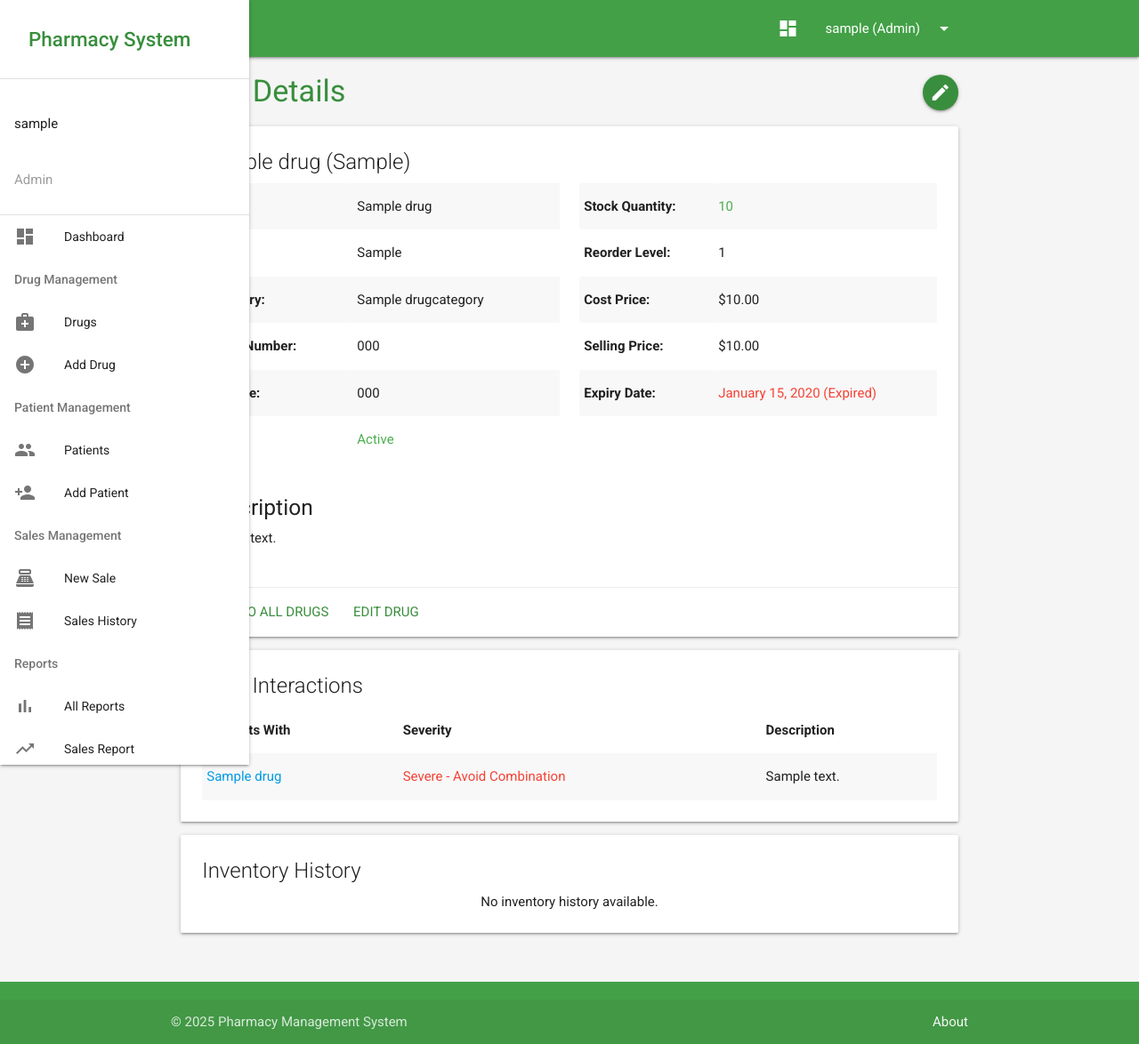
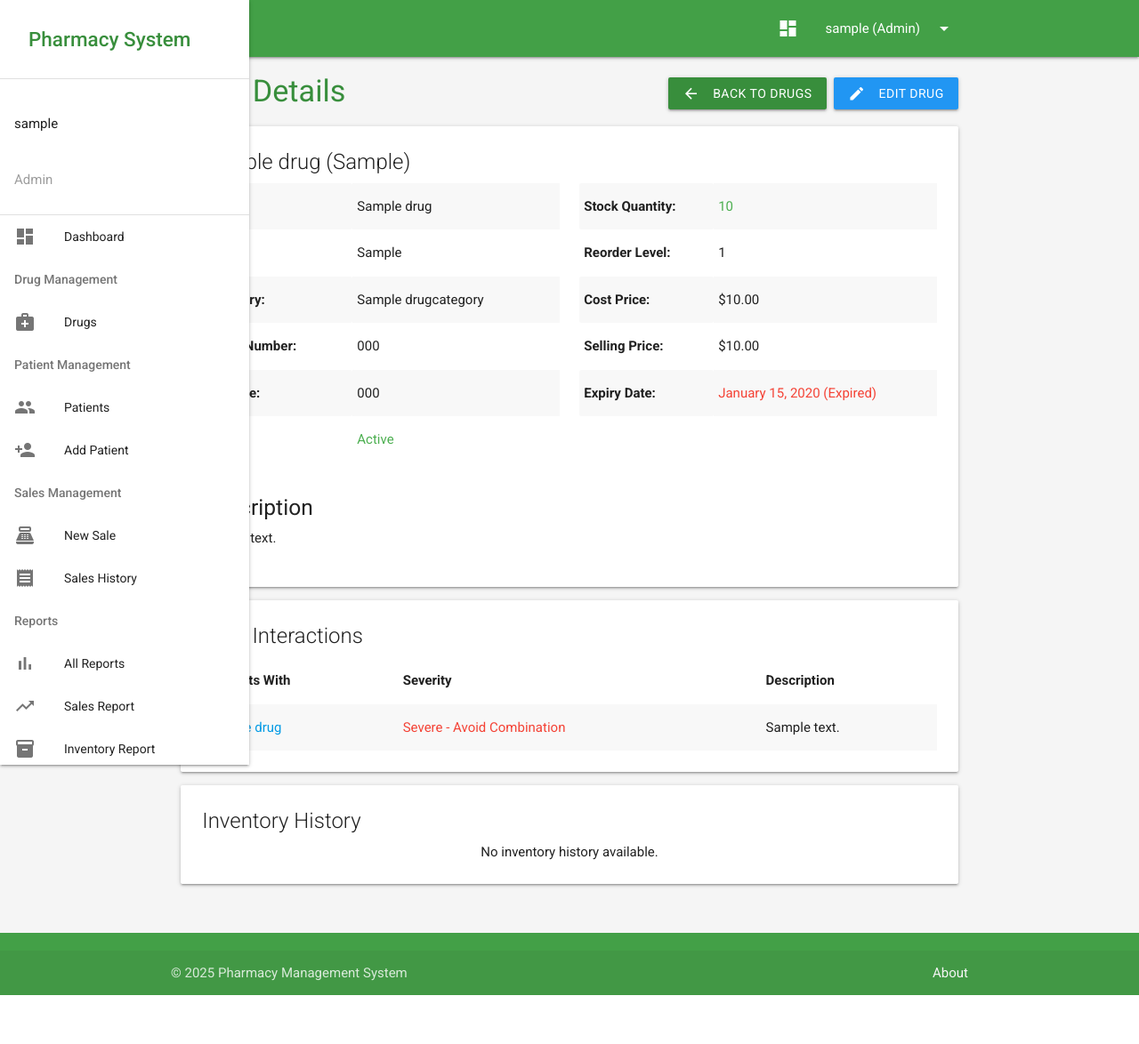
Before and after one commit to PMS12343/take-it, a Django app: page /drugs/1/ in a window 1280 px wide. Shown: the whole page at 89% size. After the commit the page ends 1119 px from the top, so only its background shows below. Run offline with Django 4.2, Linux system fonts and the light colour scheme; a user stored in the database is signed in; tables that the repository leaves empty hold one stand-in row (values such as "Sample post"); data that the repository does not hold is empty; some libraries are stand-ins or nearby versions.

Commit message:
Refactor: Consolidate drug management sections.  Combine "Add Drugs" and "Drugs" sections into a unified drug management interface.
Replit-Commit-Author: Agent
Replit-Commit-Session-Id: 3c2daeb6-2392-4764-a541-5070dff4f0ef
Replit-Commit-Screenshot-Url: https://storage.googleapis.com/screenshot-production-us-central1/b4720288-42d9-40bf-9e3c-cc01f7cd26bd/c38ddfa7-bd41-48f4-9c70-bb83ee63558f.jpg

```diff
--- a/pharmacy_app/templates/drugs/detail.html
+++ b/pharmacy_app/templates/drugs/detail.html
@@ -7,11 +7,16 @@
     <div class="col s12">
         <h4 class="page-title">
             Drug Details
-            {% if user.profile.role == 'Admin' or user.profile.role == 'Pharmacist' %}
-            <a href="{% url 'drug_edit' drug.id %}" class="btn-floating right tooltipped" data-position="left" data-tooltip="Edit Drug">
-                <i class="material-icons">edit</i>
-            </a>
-            {% endif %}
+            <div class="right">
+                <a href="{% url 'drug_list' %}" class="btn">
+                    <i class="material-icons left">arrow_back</i> Back to Drugs
+                </a>
+                {% if user.profile.role == 'Admin' or user.profile.role == 'Pharmacist' %}
+                <a href="{% url 'drug_edit' drug.id %}" class="btn blue tooltipped" data-position="left" data-tooltip="Edit Drug">
+                    <i class="material-icons left">edit</i> Edit Drug
+                </a>
+                {% endif %}
+            </div>
         </h4>
 
         <!-- Drug Information Card -->
@@ -107,12 +112,8 @@
                 </div>
             </div>
 
-            <div class="card-action">
-                <a href="{% url 'drug_list' %}">Back to All Drugs</a>
-                {% if user.profile.role == 'Admin' or user.profile.role == 'Pharmacist' %}
-                <a href="{% url 'drug_edit' drug.id %}">Edit Drug</a>
-                {% endif %}
-            </div>
+            <!-- No card action links needed since we have them in the header -->
+
         </div>
 
         <!-- Drug Interactions -->
--- a/pharmacy_app/templates/navbar.html
+++ b/pharmacy_app/templates/navbar.html
@@ -55,9 +55,6 @@
         <a class="subheader">Drug Management</a>
     </li>
     <li><a href="{% url 'drug_list' %}"><i class="material-icons">medical_services</i>Drugs</a></li>
-    {% if user.profile.role == 'Admin' or user.profile.role == 'Pharmacist' %}
-    <li><a href="{% url 'drug_add' %}"><i class="material-icons">add_circle</i>Add Drug</a></li>
-    {% endif %}
 
     <!-- Patient Management -->
     <li>
```
Also changed, not shown: pharmacy_app/templates/drugs/add.html (+6 -1 lines), pharmacy_app/templates/drugs/edit.html (+6 -1 lines), pharmacy_app/templates/drugs/list.html (+17 -2 lines).
